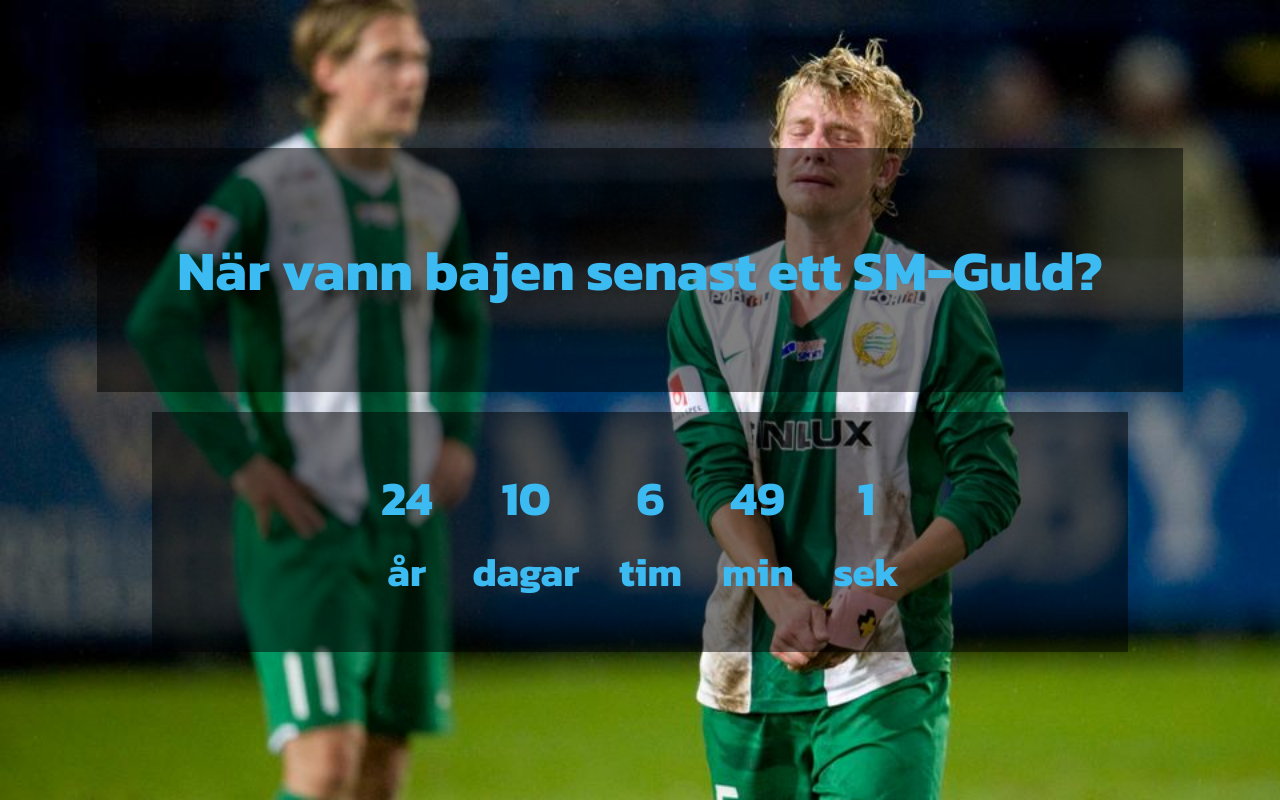
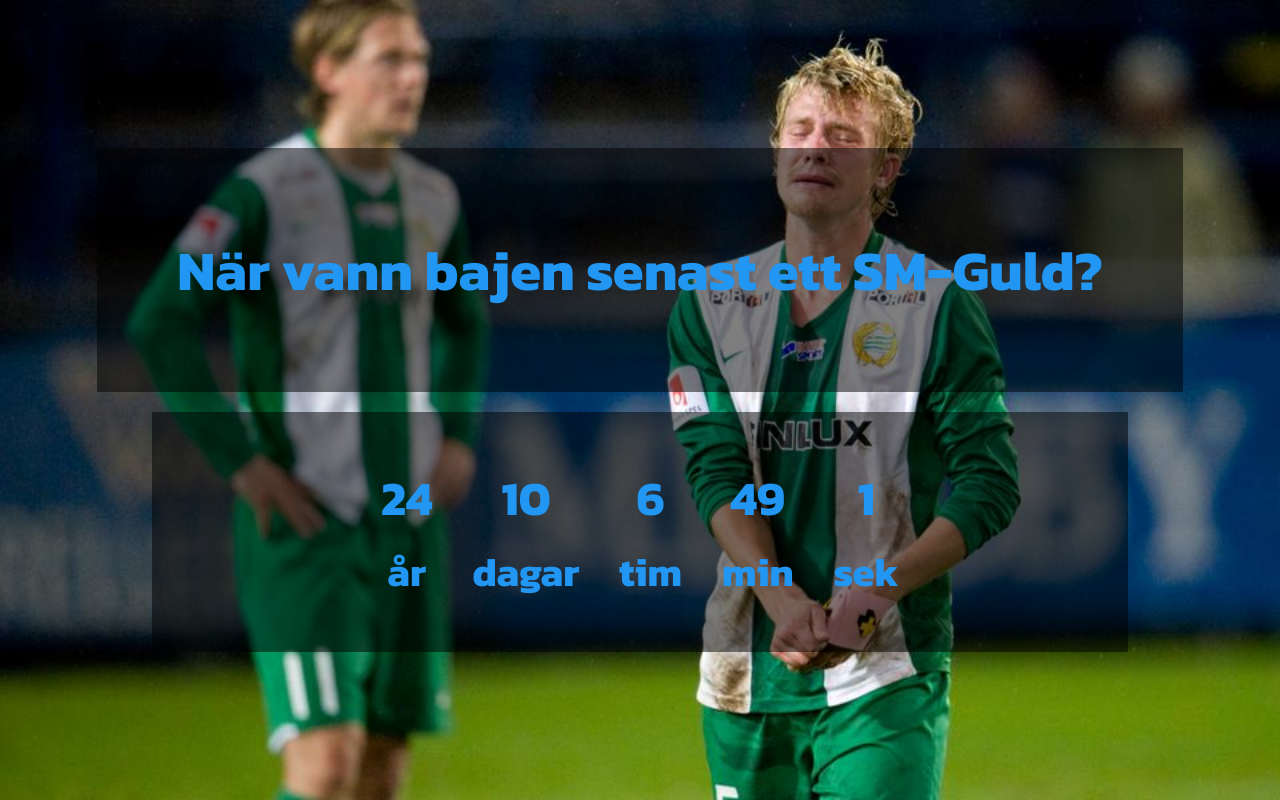
Before and after one commit to bellmano/CountUpTimer_website, a website: page index.html in a window 1280 px wide. Drawn offline with Linux system fonts and the light colour scheme.

Commit message:
Fix Sonarscan warnings and also achieve 100% test coverage

```diff
--- a/src/script.js
+++ b/src/script.js
@@ -10,7 +10,7 @@ function countUpFromTime(countFrom, id) {
   const now = new Date();
 
   // Validate date
-  const isValidDate = !isNaN(countFromDate.getTime());
+  const isValidDate = !Number.isNaN(countFromDate.getTime());
 
   // Get DOM element
   const idEl = document.getElementById(id);
--- a/src/style.css
+++ b/src/style.css
@@ -25,7 +25,7 @@ h2 {
     font-size: 2.5em;
     font-weight: 700;
     padding: 3rem;
-    color: #3cbaf2;
+    color: #2196F3;
     background-color: #0ff;
     background-color: rgba(0, 0, 0, .5);
     text-align: center;
@@ -74,7 +74,7 @@ h2 {
     gap: 20px;
     text-align: center;
     margin: 0 auto;
-    color: #3cbaf2;
+    color: #2196F3;
     background-color: rgba(0, 0, 0, .5);
     padding: 20px;
     max-width: 90%;
```
Also changed, not shown: tests/script.test.js (+14 -0 lines).
